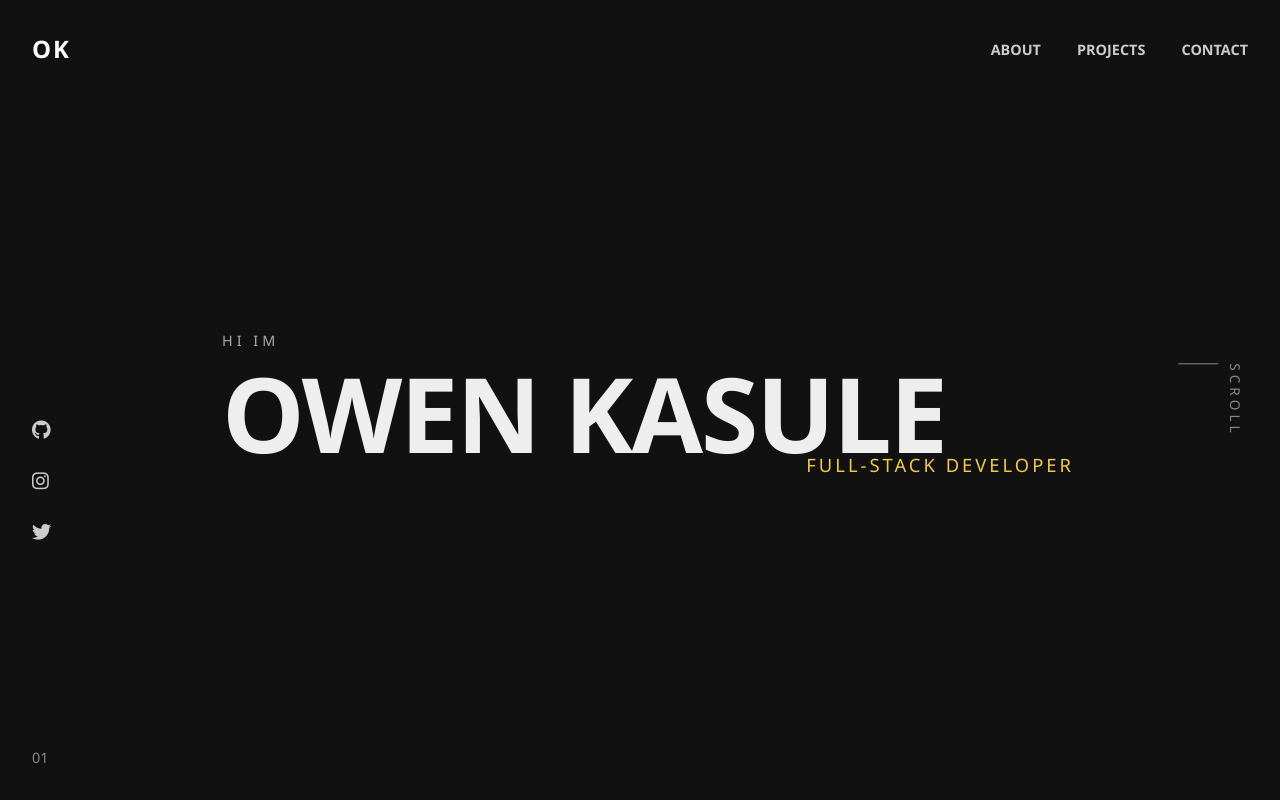
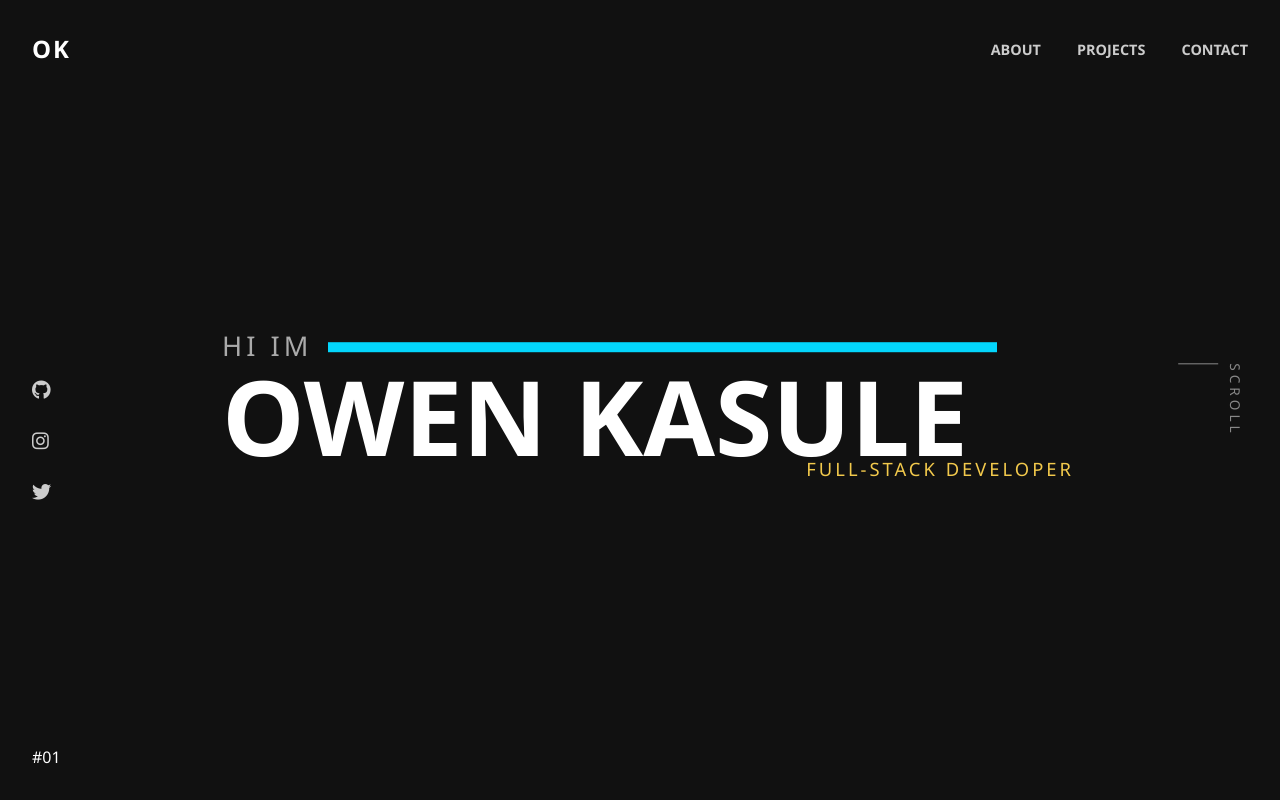
Before and after one commit to Owen-kasule/glass-portfolio, a website: page public/index.html in a window 1280 px wide. Drawn offline with Linux system fonts and the light colour scheme; a small style sheet from the web is missing.

Commit message:
refactor: adjust hero section layout and improve text alignment for better visual hierarchy

```diff
--- a/public/css/style.css
+++ b/public/css/style.css
@@ -40,7 +40,7 @@ html, body {
 
 /* 4) Social icons: vertical left */
 .social {
-  position: absolute; left:2rem; top:60%;
+  position: absolute; left:2rem; top:55%;
   transform: translateY(-50%);
   display: flex; flex-direction: column; gap:1.5rem;
 }
@@ -64,39 +64,48 @@ html, body {
   padding-left: 2rem; /* Match reference indentation */
 }
 
-/* Row 1: Remove "HI IM" completely */
+/* Row 1: "HI IM" with line and doubled size */
 .pret {
-  display: block; /* Keep visible */
-  text-align: left;
-  font-size: 0.9rem;
+  display: flex;
+  align-items: center;
+  gap: 1rem;
+  font-size: 1.7rem;
   letter-spacing: 4px;
-  margin-bottom: 1rem;
+  margin-bottom: 0.5rem;
   color: #aaa;
+  width: 100%;
+  max-width: 900px; /* Match hero container */
+}
+.pret::after {
+  content: "";
+  height: 10px; /* Thicker line */
+  background: #03d6fc;
+  flex: 1;
+  margin-right: calc(6.5rem - 0.7rem); /* Align with name end */
+  position: relative;
+  top: 1px; /* Optical alignment */
 }
 
 /* Row 2: flex container for name + subtitle */
 .hero-row {
-  display: flex;
-  justify-content: center; /* Center horizontally instead of space-between */
-  align-items: center; /* Center vertically instead of flex-end */
+  display: inline-flex;
+  flex-direction: column;
 }
 
 /* Name: extra bold & large */
 .title {
   margin: 0;
-  font-size: 6.5rem;    /* Increased from 6rem */
-  font-weight: 900;
-  color: #eee;
-  line-height: 0.9; /* Tighter line height */
-  letter-spacing: -2px; /* Tighter spacing like reference */
-  margin-bottom: 0.5rem; /* Space before subtitle */
+  font-size: 6.5rem;
+  line-height: 0.85;
+  margin-bottom: 0;
+  position: relative;
 }
 
 /* Subtitle: right of name, aligned bottom */
 .subtitle {
   display: block;
   text-align: right; /* Align to right bottom of name */
-  margin-top: -1.5rem; /* Pull up closer to name */
+  margin-top: -0.8rem; /* Pull up closer to name */
   margin-right: 1rem; /* Right padding */
   font-size: 1.15rem;  /* Slightly smaller */
   text-transform: uppercase;
@@ -111,8 +120,11 @@ html, body {
   position: absolute; bottom:2rem; left:2rem;
   transform: none;
 }
+.page-number::before {
+  content: "#";
+}
 .page-number {
-  font-size: 0.9rem; color: #888;
+  font-size: 1rem;
 }
 
 /* 7) Scroll indicator: vertical right */
```
